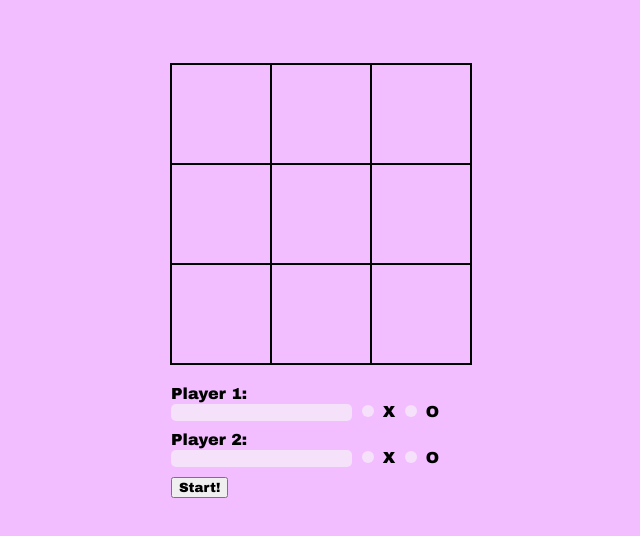
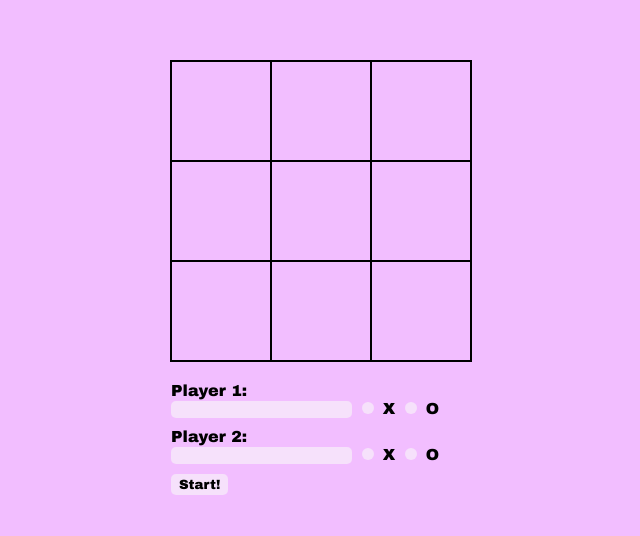
Before and after one commit to zawho/tic-tac-toe, a website: page index.html in a window 1280 px wide. Shown: the part 104-640 px from the top of the page, without its empty margins (319-959 px from the left). Drawn offline with Linux system fonts and the light colour scheme.

Commit message:
Update button styles

```diff
--- a/style.css
+++ b/style.css
@@ -30,7 +30,7 @@ button {
 
 .game-ui {
     width: 300px;
-    height: 145px;
+    height: 151px;
 }
 
 input[type="text"] {
@@ -70,6 +70,13 @@ input[type="radio"]:checked {
     margin-top: 10px;
 }
 
+.start-button, .reset-button {
+    border: none;
+    border-radius: 5px;
+    background-color: rgb(246, 225, 251);
+    padding: 3px 8px;
+}
+
 .game-msg, .win-msg, .reset-button {
     display: none;
 }
```
